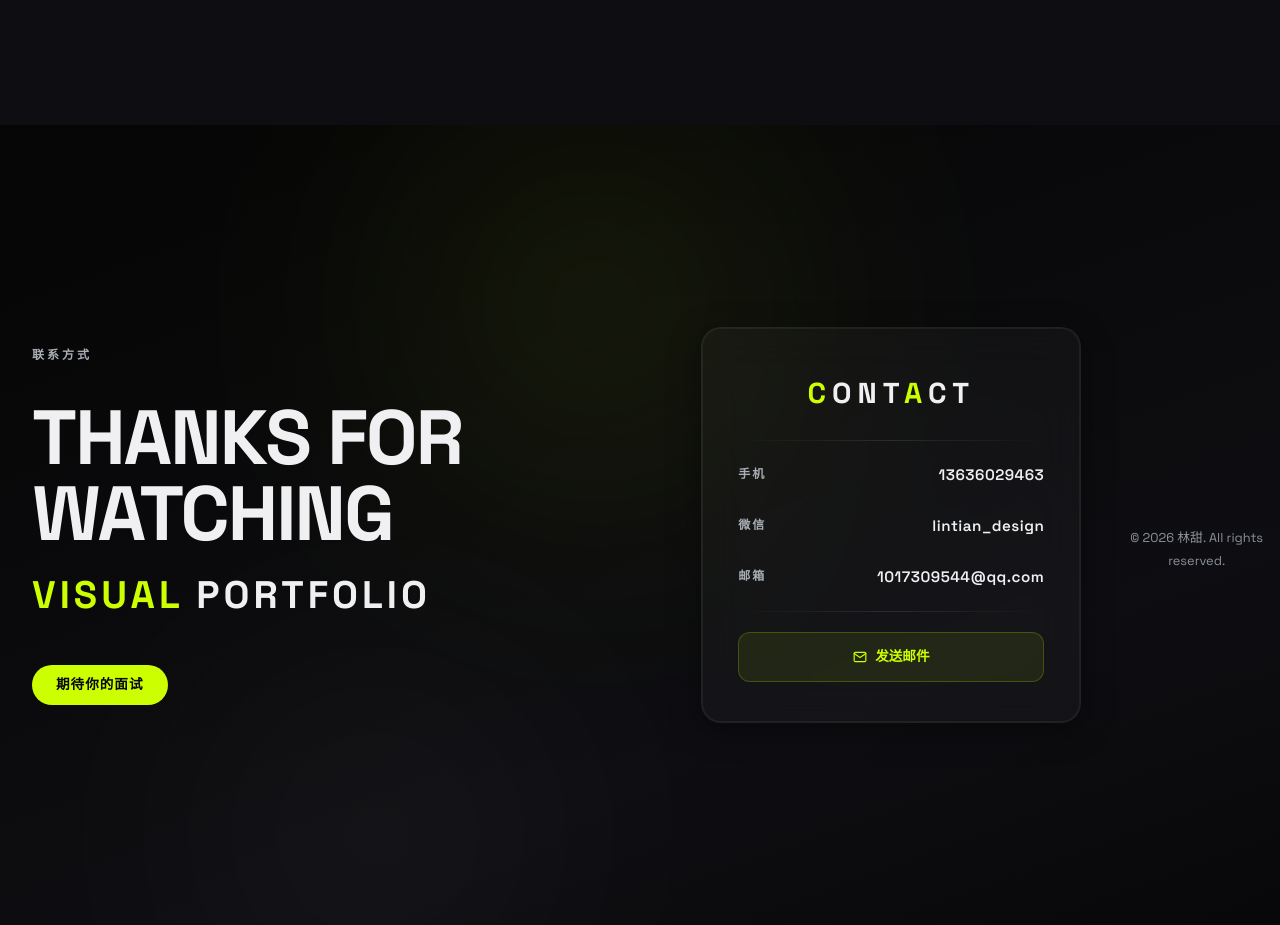
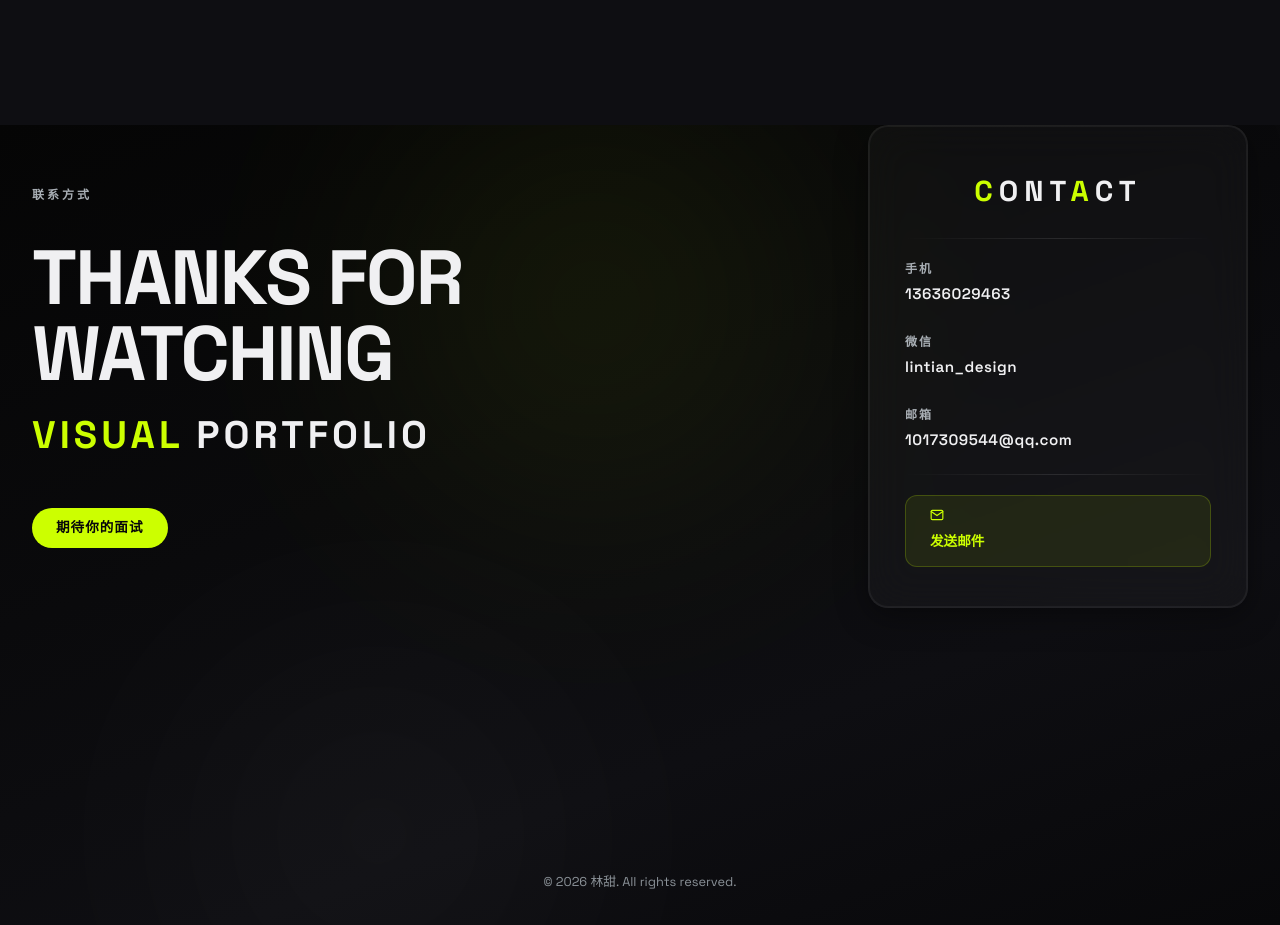
Before and after one commit to ltian869166-max/ai_log, a React (Vite) app: page / in a window 1280 px wide. Shown: the part 5380-6305 px from the top of the page. Built offline with nearby package versions, Linux system fonts and the light colour scheme.

Commit message:
fix: 调整版权footer布局至页面底部，使用flex column+margin-top:auto

```diff
--- a/src/components/Contact.css
+++ b/src/components/Contact.css
@@ -6,7 +6,7 @@
   height: 100dvh;
   min-height: 700px;
   display: flex;
-  align-items: center;
+  flex-direction: column;
   overflow: hidden;
   background: linear-gradient(160deg, #050505 0%, #0a0a0c 40%, var(--bg-secondary) 70%, var(--bg-primary) 100%);
 }
@@ -49,6 +49,8 @@
   position: relative;
   z-index: 2;
   width: 100%;
+  flex: 1;
+  margin: auto 0;
 }
 
 /* ===== Split Layout ===== */
@@ -124,7 +126,7 @@
 .contact-right {
   flex: 0 0 380px;
   display: flex;
-  align-items: center;
+  flex-direction: column;
 }
 
 .contact-glass-card {
@@ -176,7 +178,7 @@
 
 .glass-card-item {
   display: flex;
-  align-items: center;
+  flex-direction: column;
   justify-content: space-between;
 }
 
@@ -201,7 +203,7 @@
 
 .glass-card-btn {
   display: flex;
-  align-items: center;
+  flex-direction: column;
   justify-content: center;
   gap: 8px;
   width: 100%;
@@ -234,6 +236,8 @@
   z-index: var(--z-content);
   text-align: center;
   padding-top: 48px;
+  padding-bottom: 32px;
+  margin-top: auto;
 }
 
 .contact-footer p {
```
